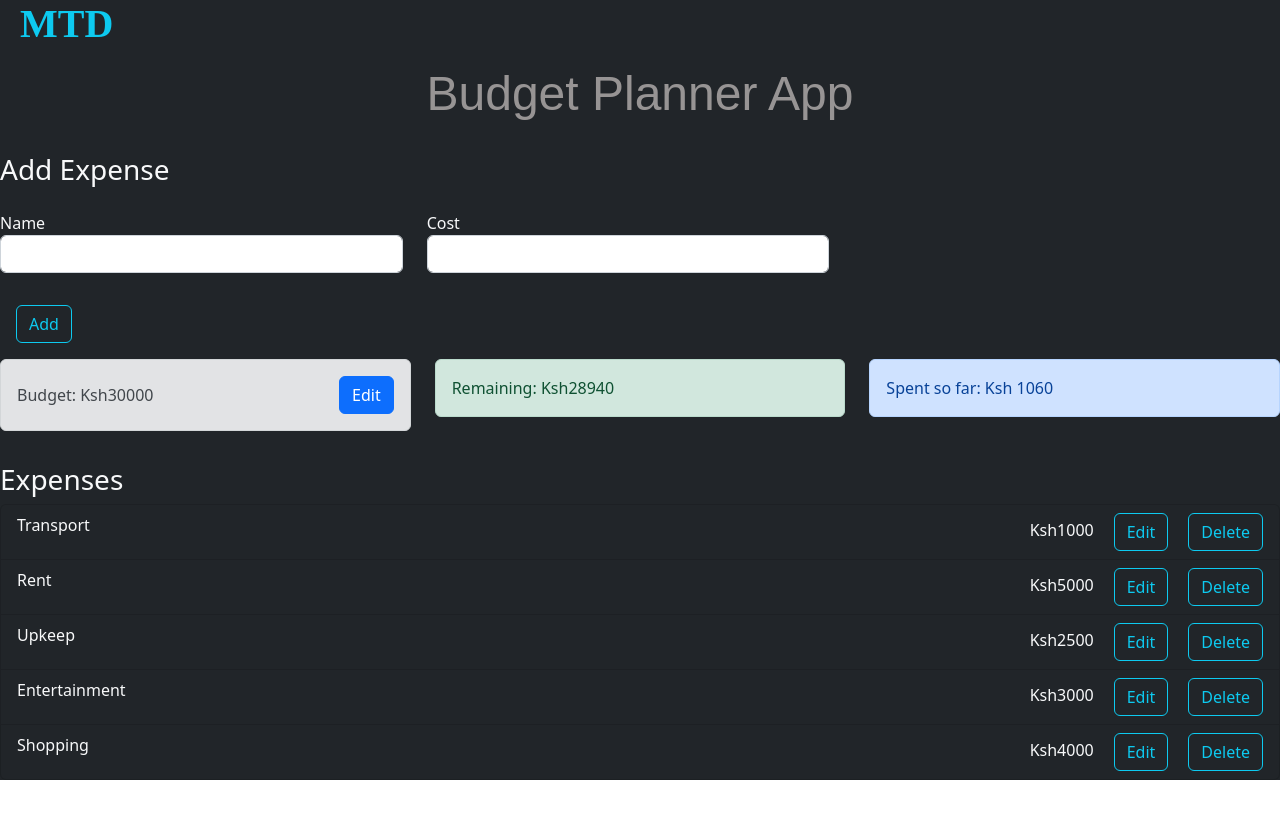
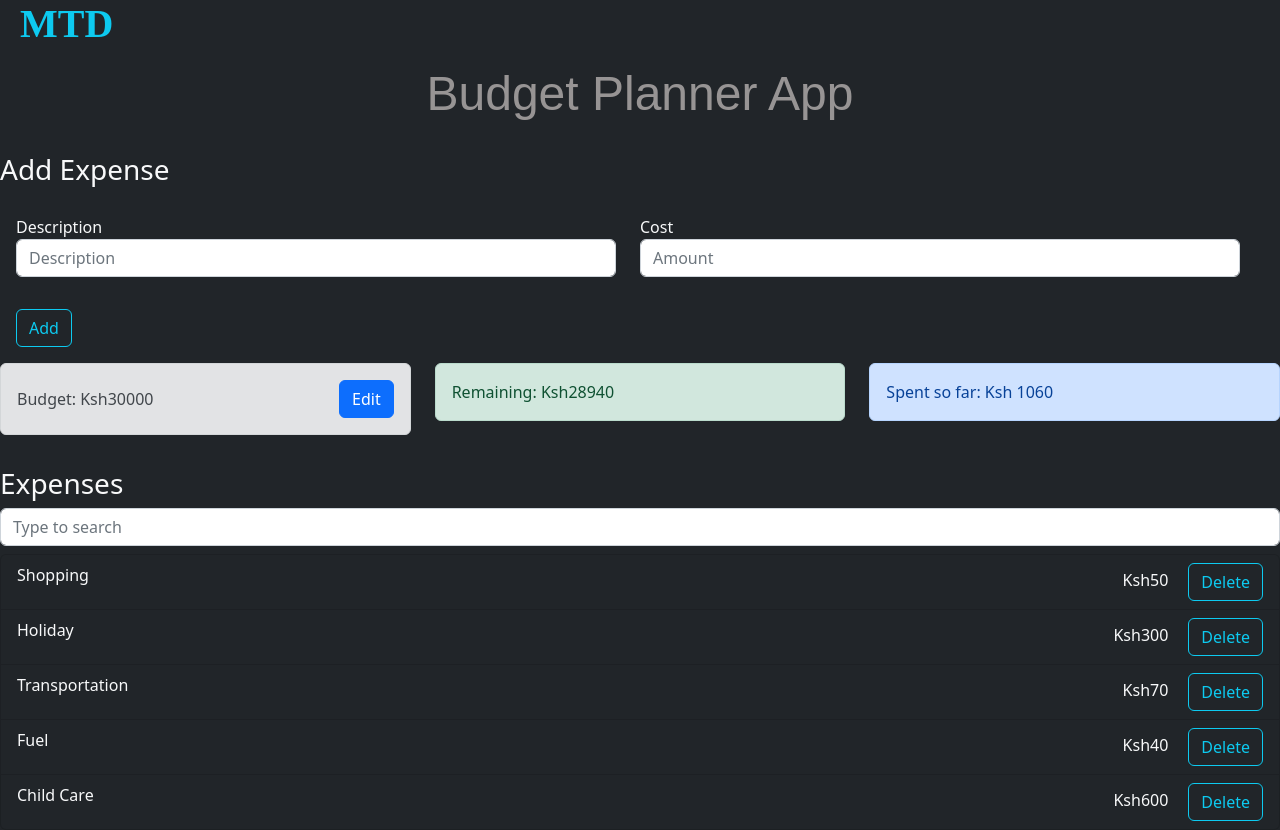
Before and after one commit to Taffie-Theuri/budget-planner-react, a React (Create React App) app: page / in a window 1280 px wide. Shown: the top 830 px of the page. Before the commit the page ends 800 px from the top, so only its background shows below. Built offline with nearby package versions, Linux system fonts and the light colour scheme; the HTML template or start-up script is replaced by a standard one; a web font is replaced by a local one.

Commit message:
create search and update functionality

```diff
--- a/src/components/AddExpenseForm.js
+++ b/src/components/AddExpenseForm.js
@@ -26,21 +26,23 @@ function AddExpenseForm(props) {
 
   return (
     <form onSubmit= {onSubmit}>
-        <div className='row'>
-			<div className='col-sm col-lg-4'>
-				<label htmlFor='name'>Name</label>
+        <div className='row m-1'>
+			<div className='col-sm'>
+				<label htmlFor='name'>Description</label>
 				<input
+					placeholder='Description'
 					required='required'
 					type='text'
 					className='form-control'
 					id='name'
-					 value={name}
+					value={name}
 					onChange={(event) => setName(event.target.value)}
 				/>
 			</div>
-			<div className='col-sm col-lg-4'>
+			<div className='col-sm'>
 				<label htmlFor='cost'>Cost</label>
 				<input
+					placeholder='Amount'
 					required='required'
 					type='number'
 					className='form-control'
--- a/src/components/EditBudget.js
+++ b/src/components/EditBudget.js
@@ -7,14 +7,14 @@ const EditBudget = (props) => {
 			<input
 				required='required'
 				type='number'
-				class='form-control mr-3'
+				className='form-control mr-3'
 				id='name'
 				value={value}
 				onChange={(event) => setValue(event.target.value)}
 			/>
 			<button
 				type='button'
-				class='btn btn-primary'
+				className='btn btn-outline-info bg-dark text-light'
 				onClick={() => props.handleSaveClick(value)}
 			>
 				Save
--- a/src/components/ExpenseItem.js
+++ b/src/components/ExpenseItem.js
@@ -1,5 +1,4 @@
 import React, { useContext } from 'react';
-import {TiDelete} from 'react-icons/ti';
 import { AppContext } from '../context/AppContext';
 
 const ExpenseItem = (props) => {
@@ -8,18 +7,15 @@ const ExpenseItem = (props) => {
   const handleDeleteExpense = () => {
     dispatch({
       type: 'DELETE_EXPENSE',
-      payload: props.id
+      payload: props.id,
     })
   }
   return(
     <li className='bg-dark text-light list-group-item d-flex justify-content-between align-center'>
       {props.name}
       <div className='justify-content-center align-items-center'>
-        <span className=' mr-3'>
-          Ksh{props.cost}
-        </span>
-        {/* <TiDelete size='2em'></TiDelete> */}
-        <button className='btn btn-outline-info edit-button'>Edit</button>
+        <span className=' mr-3'>Ksh{props.cost}</span>
+        {/* <button className='btn btn-outline-info edit-button'>Edit</button> */}
         <button className='btn btn-outline-info delete-button' onClick={handleDeleteExpense}>Delete</button>
       </div>
 
--- a/src/components/ExpenseList.js
+++ b/src/components/ExpenseList.js
@@ -1,22 +1,29 @@
-import React, { useContext }from 'react';
+import React, { useContext, useEffect, useState }from 'react';
 import ExpenseItem from './ExpenseItem';
 import { AppContext } from '../context/AppContext';
-import App from '../App';
 
 
 const ExpenseList = () => {
-  const expenses = [
-    { id: 415626, name: "Transport", cost: 1000},
-    { id: 425626, name: "Rent", cost: 5000},
-    { id: 435626, name: "Upkeep", cost: 2500},
-    { id: 445626, name: "Entertainment", cost: 3000},
-    { id: 455626, name: "Shopping", cost: 4000},
-  ]
+  const {expenses} = useContext(AppContext)
+  const [filteredExpenses, setFilteredExpenses] = useState(expenses || [])
+
+  useEffect(() => {
+    setFilteredExpenses(expenses);
+  }, [expenses])
+
+  const handleSearch = (event) => {
+    const filteredResults = expenses.filter((filteredExpense) =>
+      filteredExpense.name.toLowerCase().includes(event.target.value)
+    );
+    setFilteredExpenses(filteredResults)
+  };
 
   return (
+    <>
+      <input className="form-control mb-2 mr-sm-2" type="text" placeholder="Type to search" onChange={handleSearch}/>
       <ul
         className='bg-dark text-light list-group'>
-        {expenses.map((expense) =>(
+          {filteredExpenses.map((expense) =>(
             <ExpenseItem
               key={expense.id}
               id={expense.id}
@@ -25,8 +32,7 @@ const ExpenseList = () => {
 
           ))}
       </ul>
-
-
+    </>
   );
 };
 
```
Lines whose indentation alone changed are shown as unchanged.
